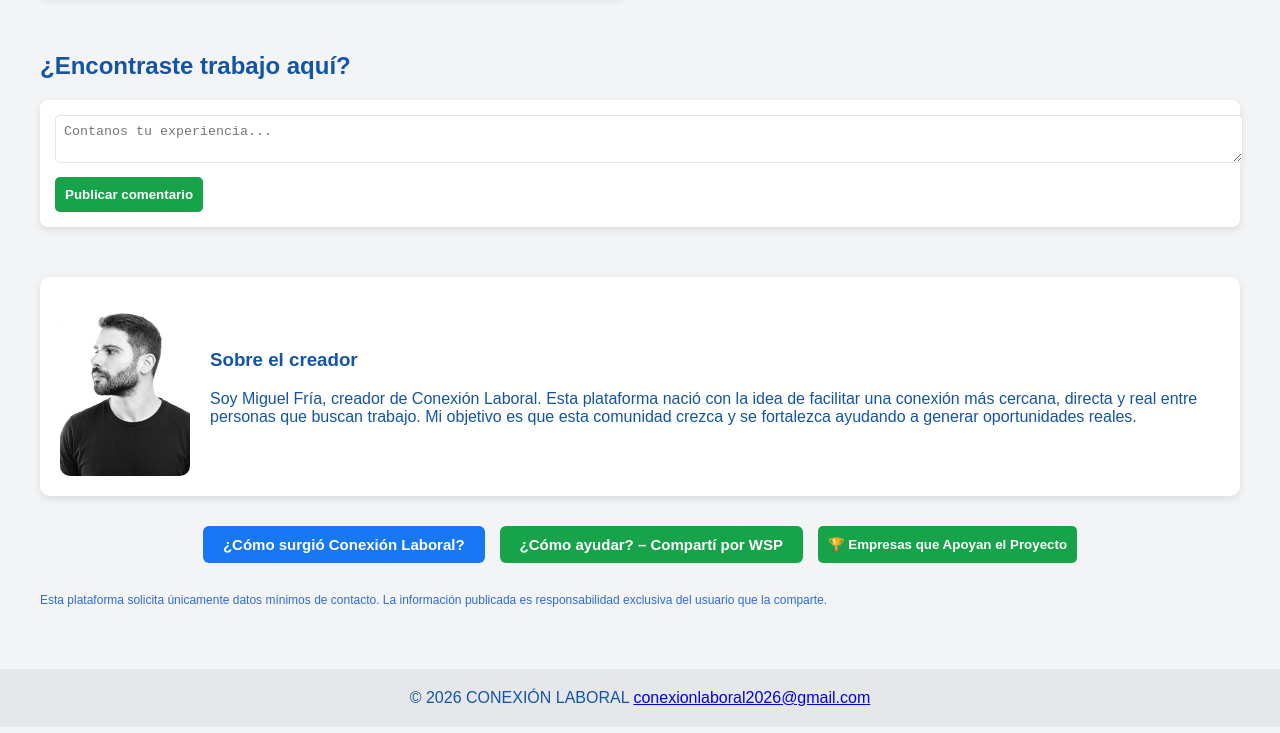
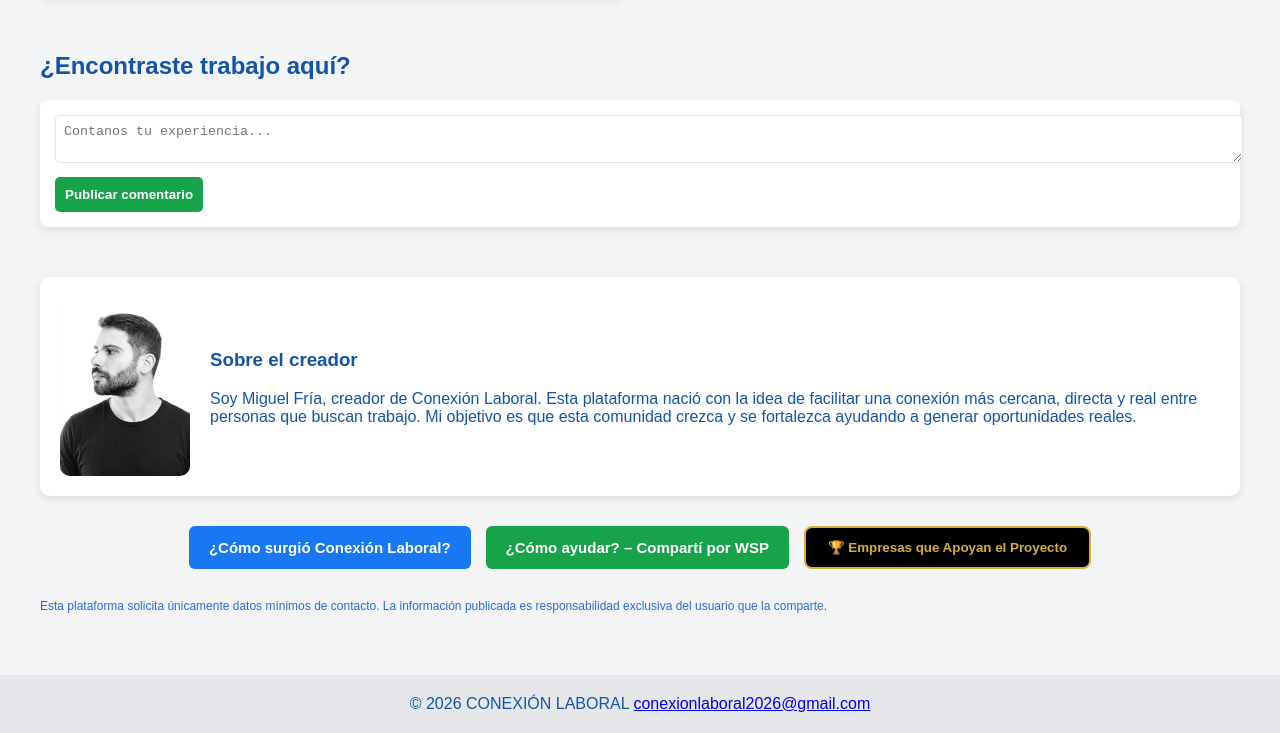
Before and after one commit to conexionlaboral2026/conexion-laboral, a plain HTML site: page index.html in a window 1280 px wide. Shown: the part 1152-1885 px from the top of the page. Drawn offline with Linux system fonts and the light colour scheme; no server answers.

Commit message:
Update style.css
BOTON NEGRO DORADO 250

```diff
--- a/style.css
+++ b/style.css
@@ -247,3 +247,19 @@
 .btn-whatsapp:hover {
     background-color: #1ebe5d;
 }
+.btn-apoyo {
+  background-color: #000;        /* Fondo negro */
+  color: #d4af37;                /* Texto dorado */
+  border: 2px solid #d4af37;     /* Borde dorado */
+  padding: 12px 22px;
+  border-radius: 8px;
+  font-weight: bold;
+  cursor: pointer;
+  transition: all 0.3s ease;
+}
+
+/* Efecto al pasar el mouse */
+.btn-apoyo:hover {
+  background-color: #d4af37;     /* Fondo dorado */
+  color: #000;                  /* Texto negro */
+}
```
